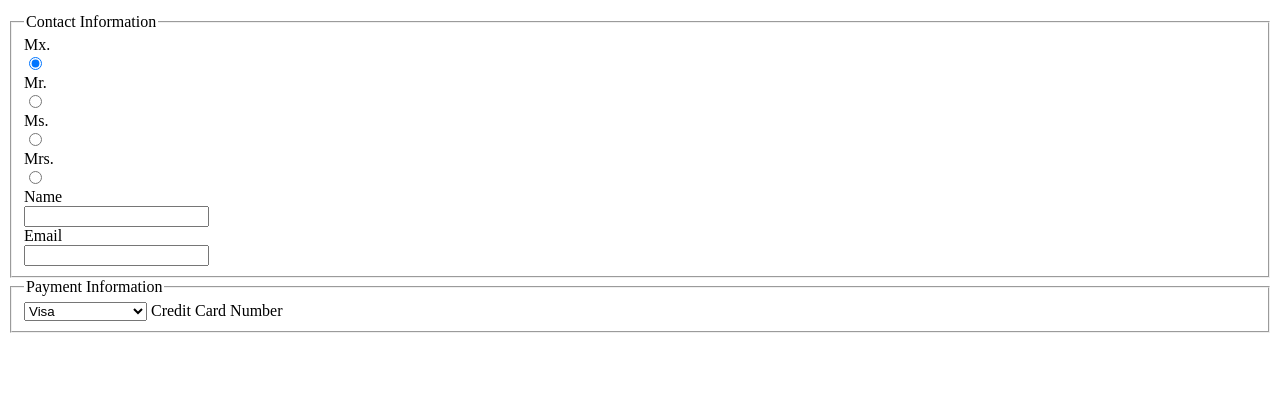
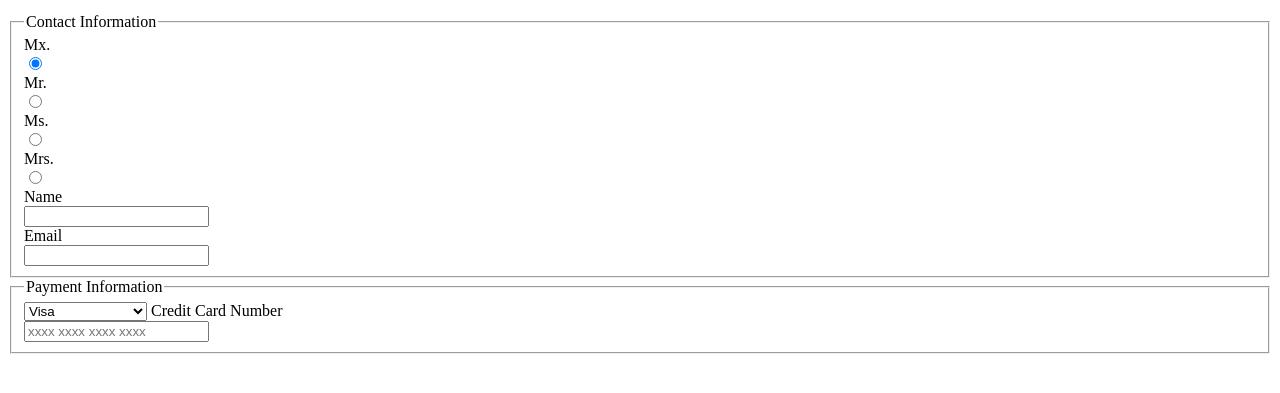
Before and after one commit to 10-5-pursuit/lab-intro-to-forms, a website: page index.html in a window 1280 px wide. Shown: the part 101-494 px from the top of the page. Drawn offline with Linux system fonts and the light colour scheme.

Commit message:
Met requirements for Credit Card field with tel type + placeholder of xxxx xxxx xxxx xxxx

```diff
--- a/index.html
+++ b/index.html
@@ -43,7 +43,11 @@
             <option value="Discover">Discover</option>
 
         </select>
-        <label for="cardType">Credit Card Number</label>
+        <label for="cardType">Credit Card Number</label><br>
+
+
+        <input type="tel" id="cardNumber" name="cardNumber" placeholder="xxxx xxxx xxxx xxxx" required><br>
+
 
     </fieldset>
 
```
